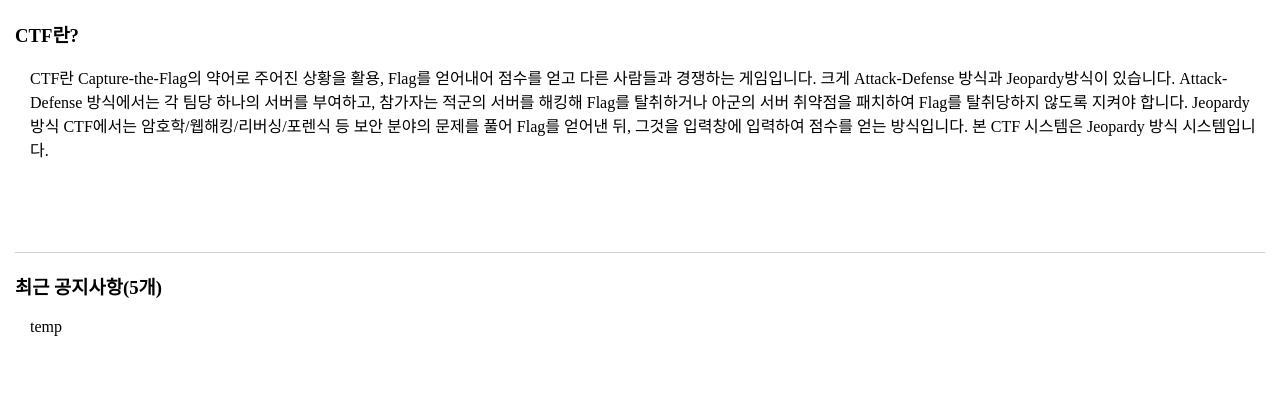
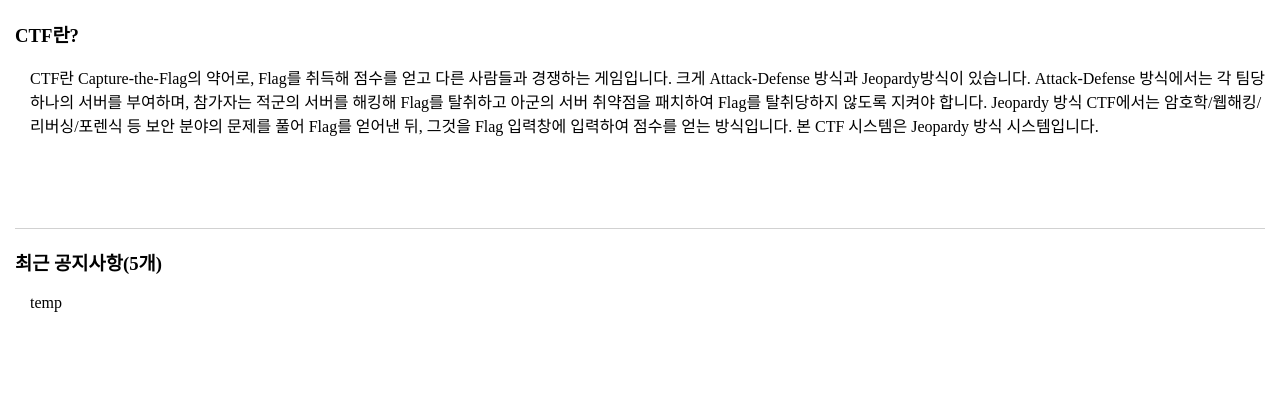
Before and after one commit to developer-kerry/Gukwon-CTF, a PHP site: page / in a window 1280 px wide. Shown: the part 568-969 px from the top of the page. Run offline with PHP 8.4, Linux system fonts and the light colour scheme; data that the repository does not hold is empty; a stand-in replaces the project's code that opens the database connection.

Commit message:
index.php CTF 소개말 수정

```diff
--- a/index.php
+++ b/index.php
@@ -19,12 +19,12 @@
                 <div class="row-wrap">
                     <h3>CTF란?</h3>
                     <p>
-                        CTF란 Capture-the-Flag의 약어로 주어진 상황을 활용, Flag를 얻어내어 점수를 얻고 다른 사람들과 경쟁하는 게임입니다.
+                        CTF란 Capture-the-Flag의 약어로, Flag를 취득해 점수를 얻고 다른 사람들과 경쟁하는 게임입니다.
                         크게 Attack-Defense 방식과 Jeopardy방식이 있습니다.
-                        Attack-Defense 방식에서는 각 팀당 하나의 서버를 부여하고,
-                        참가자는 적군의 서버를 해킹해 Flag를 탈취하거나 아군의 서버 취약점을 패치하여 Flag를 탈취당하지 않도록 지켜야 합니다.
+                        Attack-Defense 방식에서는 각 팀당 하나의 서버를 부여하며,
+                        참가자는 적군의 서버를 해킹해 Flag를 탈취하고 아군의 서버 취약점을 패치하여 Flag를 탈취당하지 않도록 지켜야 합니다.
                         Jeopardy 방식 CTF에서는 암호학/웹해킹/리버싱/포렌식 등 보안 분야의 문제를 풀어 Flag를 얻어낸 뒤,
-                        그것을 입력창에 입력하여 점수를 얻는 방식입니다. 본 CTF 시스템은 Jeopardy 방식 시스템입니다.
+                        그것을 Flag 입력창에 입력하여 점수를 얻는 방식입니다. 본 CTF 시스템은 Jeopardy 방식 시스템입니다.
                     </p>
                 </div>
                 <div class="row-wrap">
```
